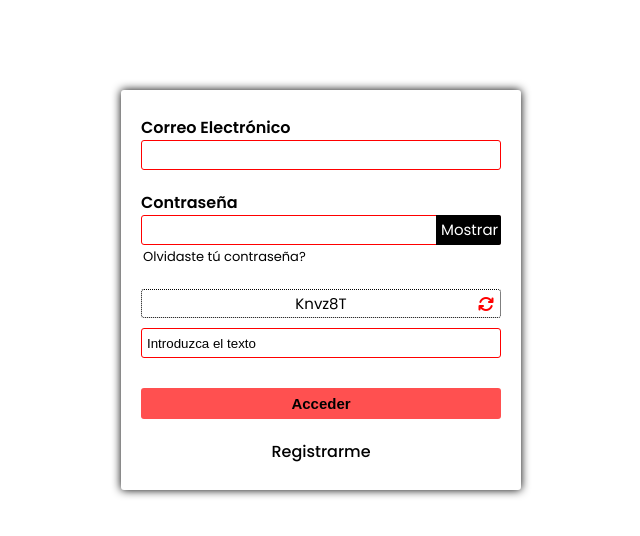
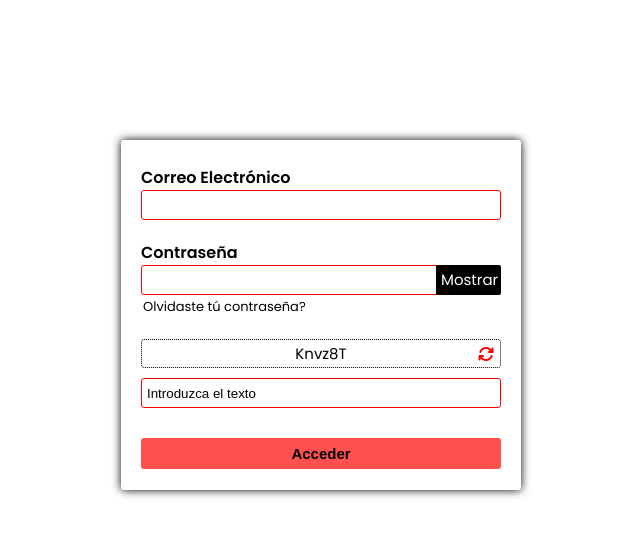
Before and after one commit to jeironpro/loginFormWithCaptcha, a plain HTML site: page index.html in a window 1280 px wide. Shown: the whole page, without its empty margins (319-959 px from the left). Drawn offline with Linux system fonts and the light colour scheme.

Commit message:
Quitando enlace de registro

```diff
--- a/index.html
+++ b/index.html
@@ -28,9 +28,6 @@
                     <input type="text" id="captcha-usuario" class="captcha-usuario" placeholder="Introduzca el texto">
                 </div>
                 <button onclick="verificarCaptcha()">Acceder</button>
-                <div class="enlace-registro">
-                    <a href="#">Registrarme</a>
-                </div>
             </form>
         </div>
     </main>
--- a/styles.css
+++ b/styles.css
@@ -7,8 +7,8 @@ body {
 .contenedor {
     border-radius: 3px;
     box-shadow: 0 0 10px;
-    height: 400px;
-    margin: 90px auto;
+    height: 350px;
+    margin: 140px auto;
     width: 400px;
 }
 
```
